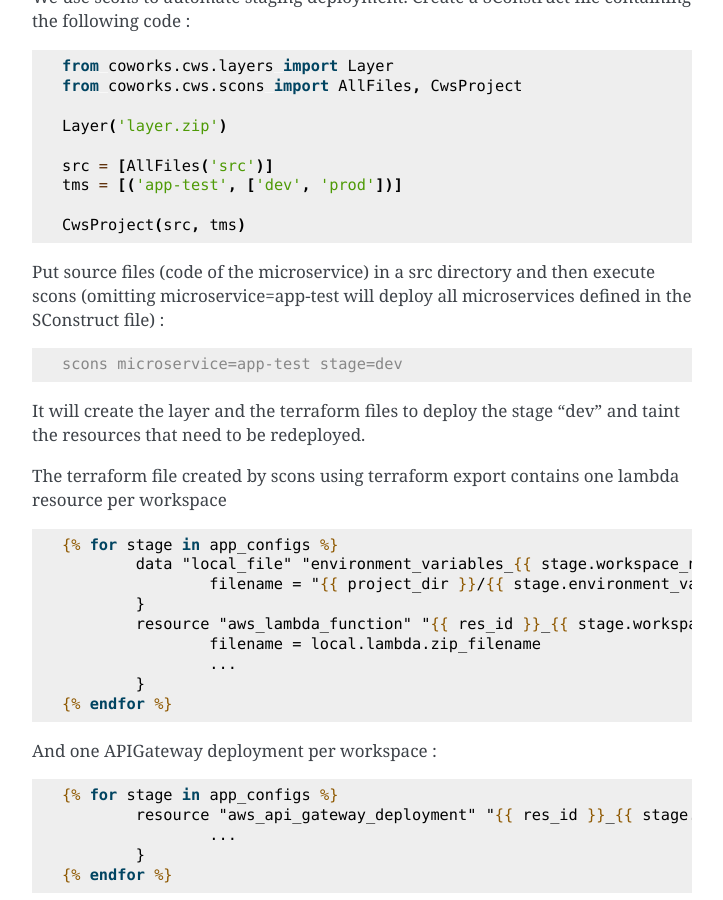
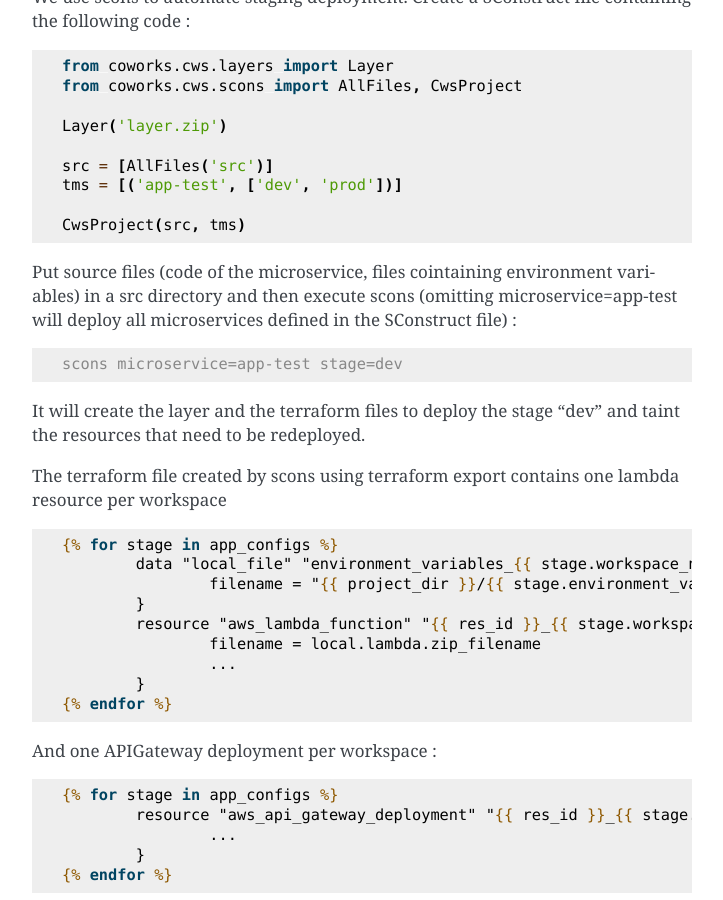
Before and after one commit to gdoumenc/coworks, a Sphinx documentation site: the page built from docs/tech_deployment.rst, in a window 1280 px wide and 900 px high, scrolled down 3898 px. Shown: the whole window, without its empty margins (388-1111 px from the left). Built offline with Sphinx 7.4.7, drawn with Linux system fonts in a browser that asks for light colours.

Commit message:
improve doc

```diff
--- a/docs/tech_deployment.rst
+++ b/docs/tech_deployment.rst
@@ -192,7 +192,7 @@ We use scons to automate staging deployment. Create a SConstruct file containing
 
 	CwsProject(src, tms)
 
-Put source files (code of the microservice) in a src directory and then execute scons (omitting microservice=app-test will deploy all microservices defined in the SConstruct file) :
+Put source files (code of the microservice, files cointaining environment variables) in a src directory and then execute scons (omitting microservice=app-test will deploy all microservices defined in the SConstruct file) :
 
 .. code-block:: console
 
```
